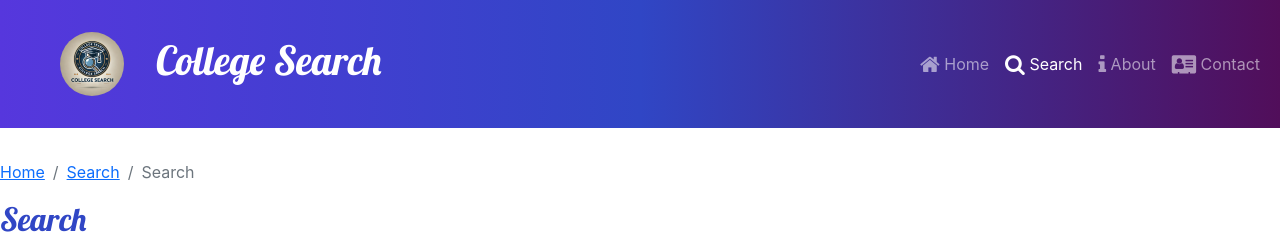
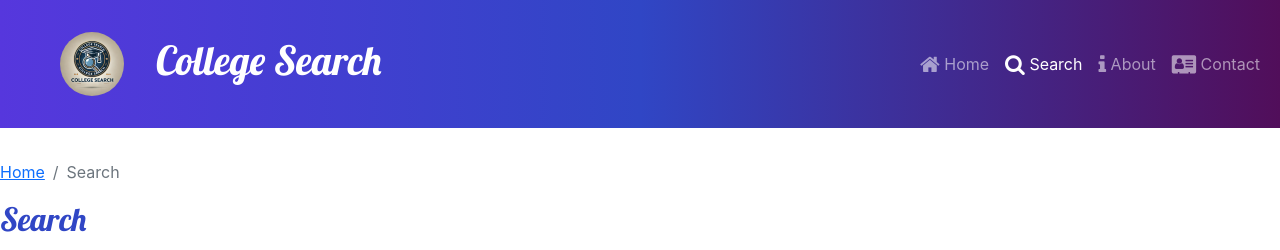
Before and after one commit to mathiasadikpon/colleges-search-app-react, a React (Create React App) app: page /search in a window 1280 px wide. Shown: the top 250 px of the page. Built offline with nearby package versions, Linux system fonts and the light colour scheme.

Commit message:
remove unnecessary prop from SubHeader in SearchPage component

```diff
--- a/src/pages/SearchPage.js
+++ b/src/pages/SearchPage.js
@@ -4,7 +4,7 @@ import SubHeader from "../components/SubHeader";
 const SearchPage = () => {
   return (
     <div>
-      <SubHeader current="Search" detail />
+      <SubHeader current="Search"/>
     </div>
   );
 };
```
